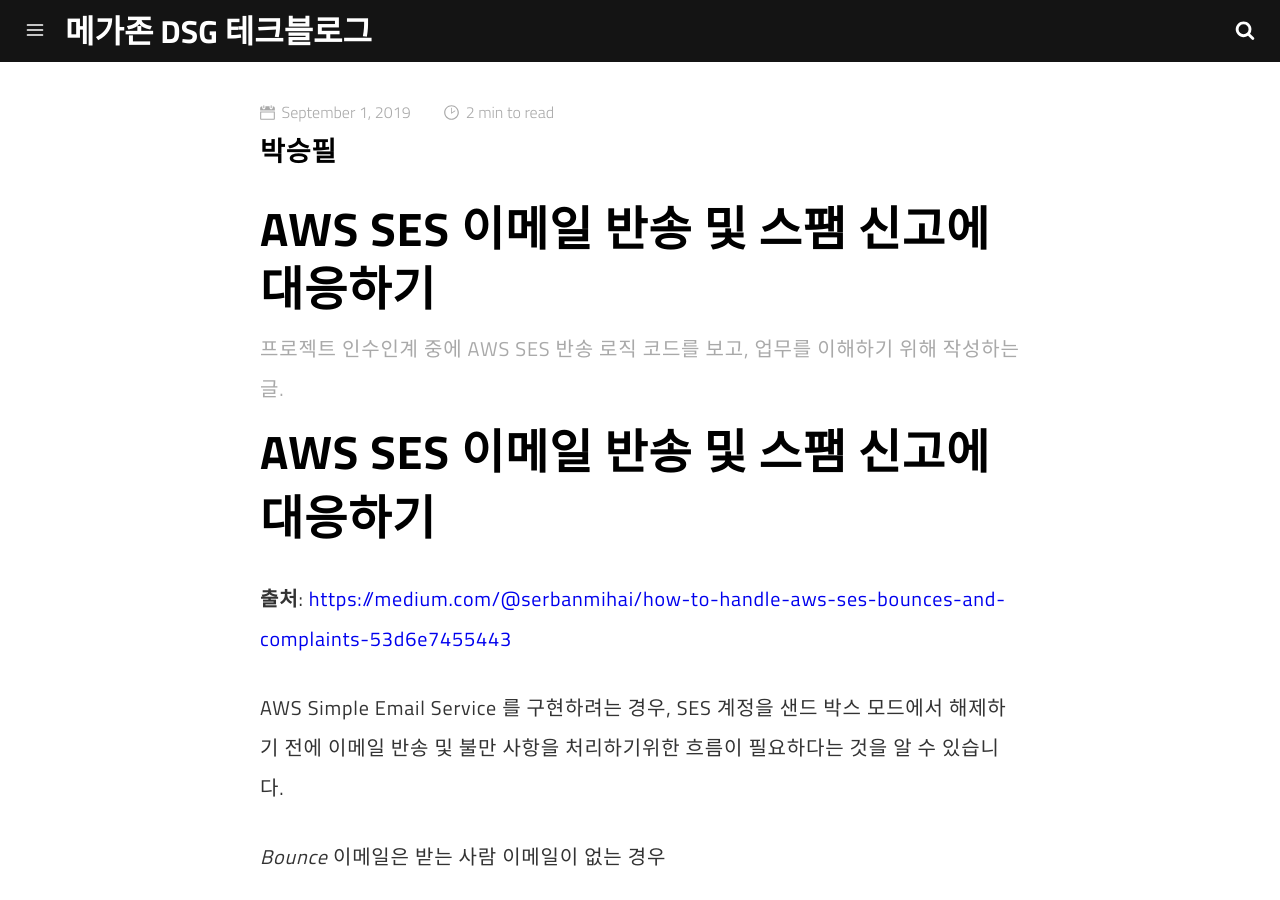
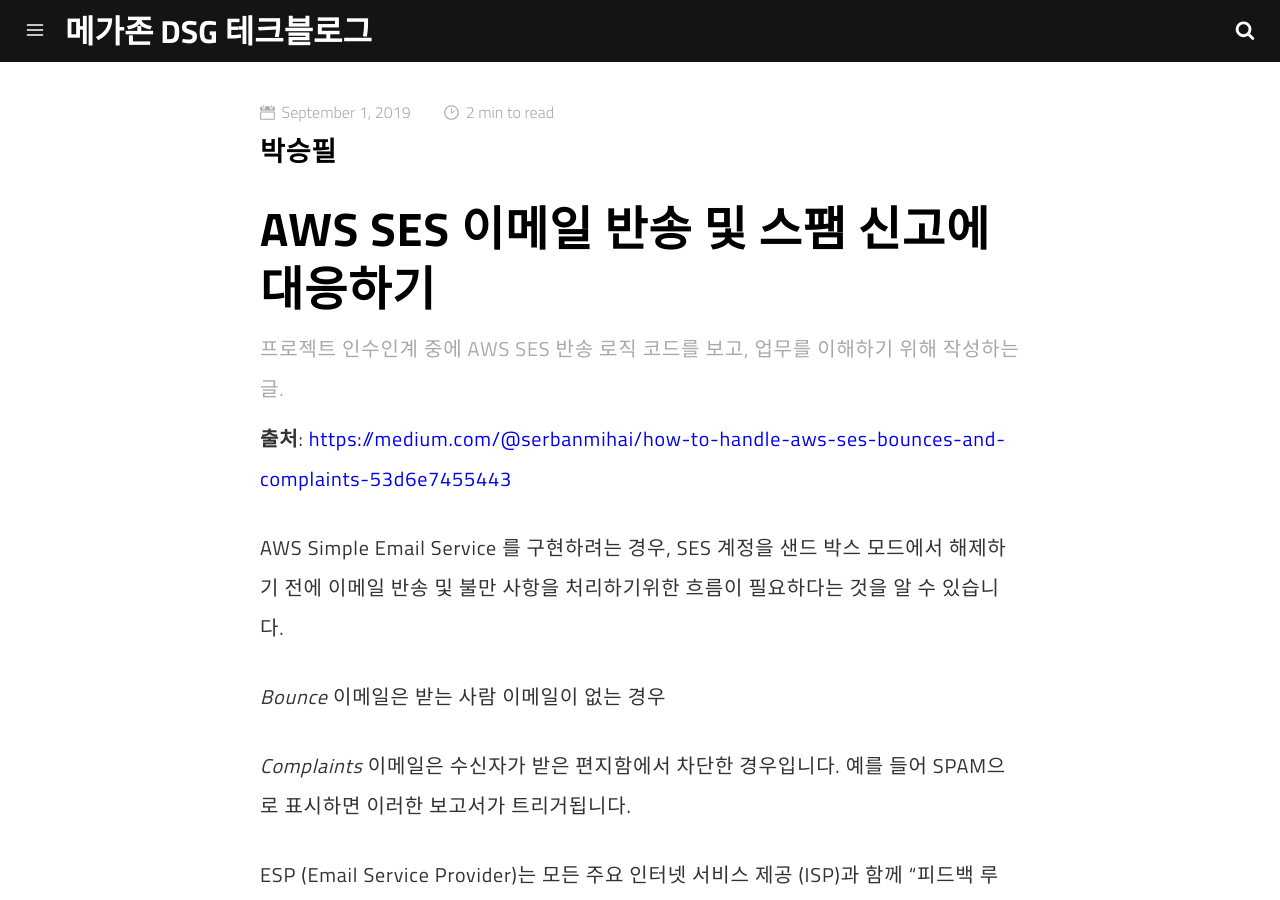
Before and after one commit to MegazoneDSG/megazonedsg.github.io, a Jekyll site: the page built from _posts/2019-09-05-how-to-handle-aws-ses-bounces-and-complaints.md, in a window 1280 px wide and 900 px high. Built offline with Jekyll 4.4.1, drawn with Linux system fonts in a browser that asks for light colours; comment, search, counter and statistics services are not loaded.

Commit message:
Update 2019-09-05-how-to-handle-aws-ses-bounces-and-complaints.md

```diff
--- a/_posts/2019-09-05-how-to-handle-aws-ses-bounces-and-complaints.md
+++ b/_posts/2019-09-05-how-to-handle-aws-ses-bounces-and-complaints.md
@@ -14,8 +14,6 @@
 twitter_text: 프로젝트 인수인계 중에 AWS SES 반송 로직 코드를 보고, 업무를 이해하기 위해 작성하는 글.
 
 ---
-
-# AWS SES 이메일 반송 및 스팸 신고에 대응하기
 
 **출처**: [https://medium.com/@serbanmihai/how-to-handle-aws-ses-bounces-and-complaints-53d6e7455443](https://medium.com/@serbanmihai/how-to-handle-aws-ses-bounces-and-complaints-53d6e7455443)
 
```
